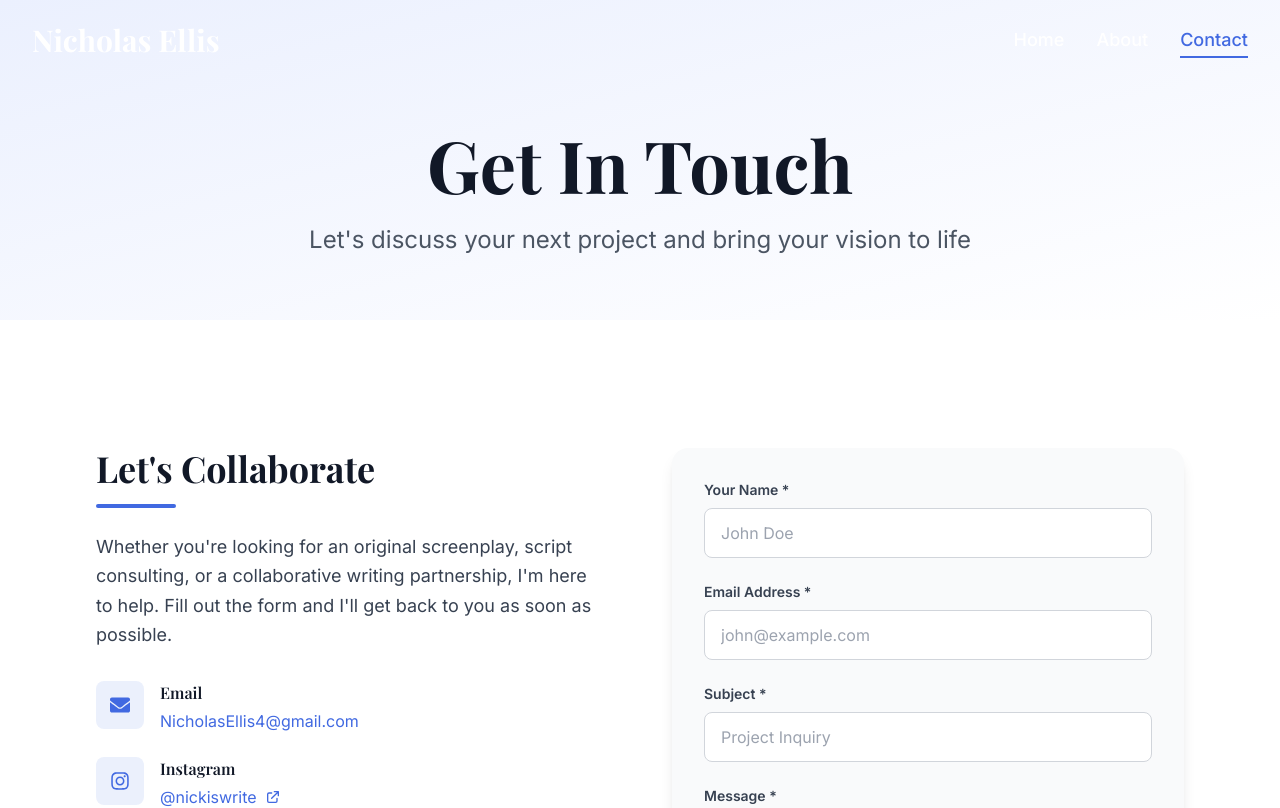
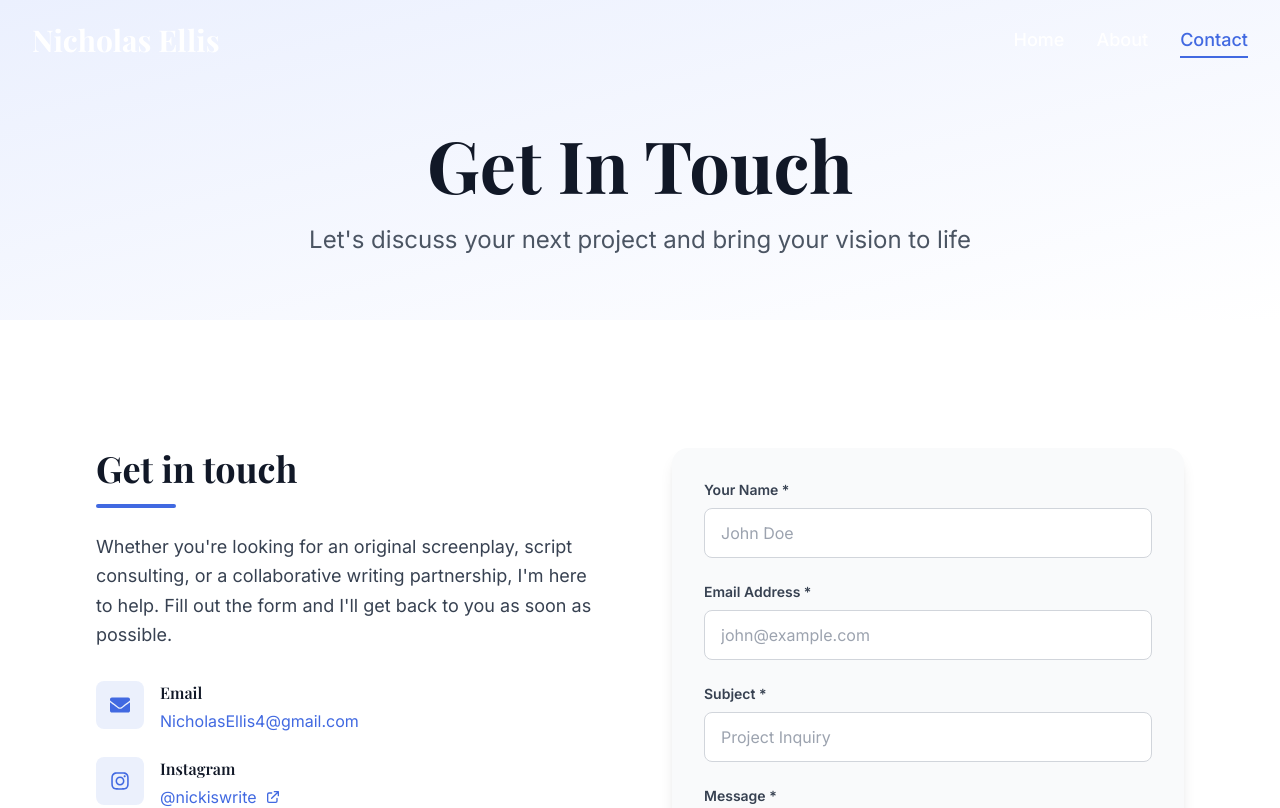
Before and after one commit to ngellis/nickiswrite.github.io, a Next.js app: page /contact in a window 1280 px wide. Shown: the top 808 px of the page. Built offline with nearby package versions, Linux system fonts and the light colour scheme; a web font is replaced by a local one.

Commit message:
Change Contact page heading from 'Let's Collaborate' to 'Get in touch'

```diff
--- a/app/contact/page.tsx
+++ b/app/contact/page.tsx
@@ -91,7 +91,7 @@ export default function Contact() {
             <AnimatedSection direction="left" className="space-y-8">
               <div>
                 <h2 className="text-3xl md:text-4xl font-display font-bold text-gray-900 mb-4">
-                  Let's Collaborate
+                  Get in touch
                 </h2>
                 <div className="h-1 w-20 bg-primary rounded-full mb-6" />
                 <p className="text-lg text-gray-700 leading-relaxed">
```
Also changed, not shown: 1 other file (tests, documents, lock files or other folders).
